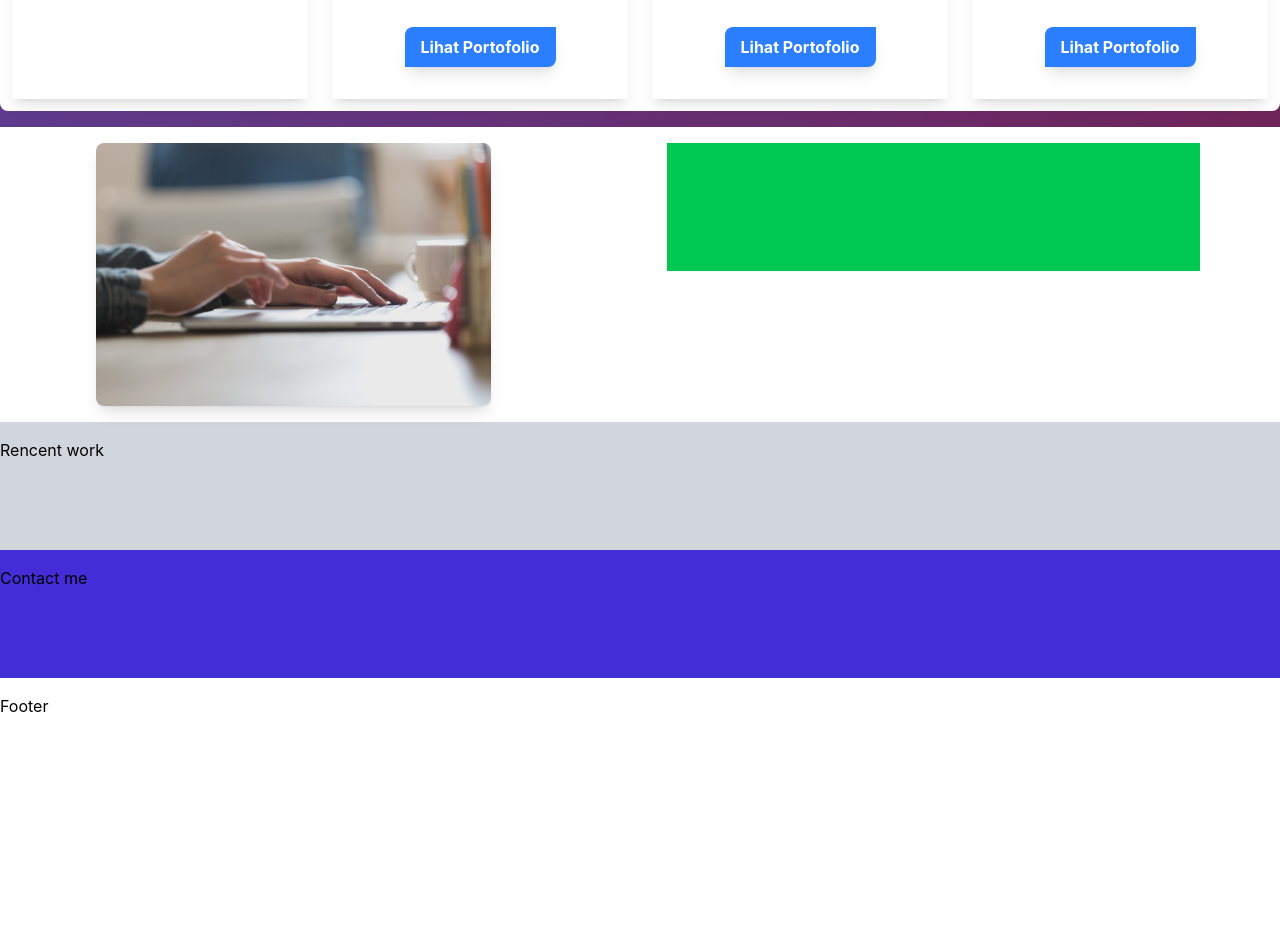
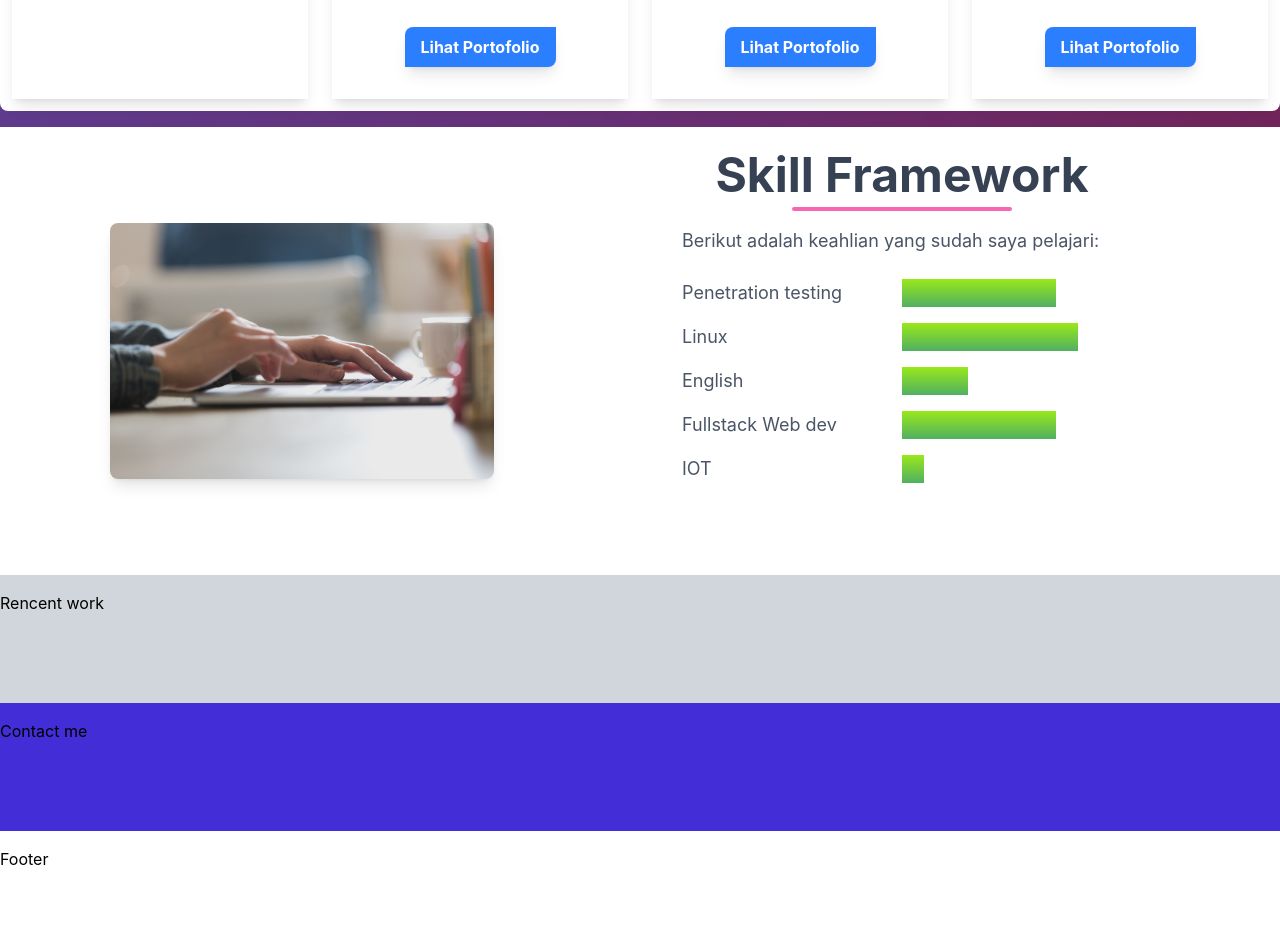
Before and after one commit to ZXH2y/tailwindcss-latihan1, a website: page src/index.html in a window 1280 px wide. Shown: the part 1160-2087 px from the top of the page. Before the commit the page ends 1966 px from the top, so only its background shows below. Drawn offline with Linux system fonts and the light colour scheme.

Commit message:
membangun skill framework 2

```diff
--- a/src/index.html
+++ b/src/index.html
@@ -8,6 +8,10 @@
   <style>
         .gradient{
             background-image: linear-gradient(to bottom right, #4c51bf, #702459);
+        }
+
+        .gradient-skill{
+            background-image: linear-gradient(#99e81a, #50b062);
         }
   </style>
 </head>
@@ -164,12 +168,42 @@
     </section>
 
     <!-- skill framework -->
-    <section class="w-screen mx-auto py-4 bg-white ">
+    <section class="container mx-auto py-4 bg-white px-4">
       <div class="flex flex-wrap">
-            <div class="w-full md:w-4/12 ml-auto mr-auto px-4">
+            <div class="w-full md:w-4/12 ml-auto mr-auto px-4 mt-20 my-20">
                 <img src="images/banner2.jpg" class="max-w-full rounded-lg shadow-lg">
             </div>
-            <div class="w-full md:w-5/12 ml-auto mr-auto px-4 bg-green-500 h-32"></div>
+            <div class="w-full md:w-5/12 ml-auto mr-auto px-4">
+                <div class="md:pr-12">
+                    <h1 class="w-full my-2 text-5xl font-bold text-center text-gray-700">Skill Framework</h1>
+                    <div class="mb-4">
+                        <div class="h-1 mx-auto bg-pink-500 w-1/2 opacity-75 my-0 mx-0 rounded"></div>
+                    </div>
+                    <p class="mt-4 text-lg text-gray-600">Berikut adalah keahlian yang sudah saya pelajari: </p>
+                    <ul class="list-none mt-4">
+                        <li class="grid grid-cols-2 py-2">
+                            <p class="text-lg text-gray-600">Penetration testing</p>
+                            <div class="gradient-skill w-7/10"></div>
+                        </li>
+                        <li class="grid grid-cols-2 py-2">
+                            <p class="text-lg text-gray-600">Linux</p>
+                            <div class="gradient-skill w-8/10"></div>
+                        </li>
+                        <li class="grid grid-cols-2 py-2">
+                            <p class="text-lg text-gray-600">English</p>
+                            <div class="gradient-skill w-3/10"></div>
+                        </li>
+                        <li class="grid grid-cols-2 py-2">
+                            <p class="text-lg text-gray-600">Fullstack Web dev</p>
+                            <div class="gradient-skill w-7/10"></div>
+                        </li>
+                        <li class="grid grid-cols-2 py-2">
+                            <p class="text-lg text-gray-600">IOT</p>
+                            <div class="gradient-skill w-1/10"></div>
+                        </li>
+                    </ul>
+                </div>
+            </div>
       </div>
     </section>
     <section class="w-screen mx-auto py-4 bg-gray-300 h-32">Rencent work</section>
```
Also changed, not shown: src/output.css.
